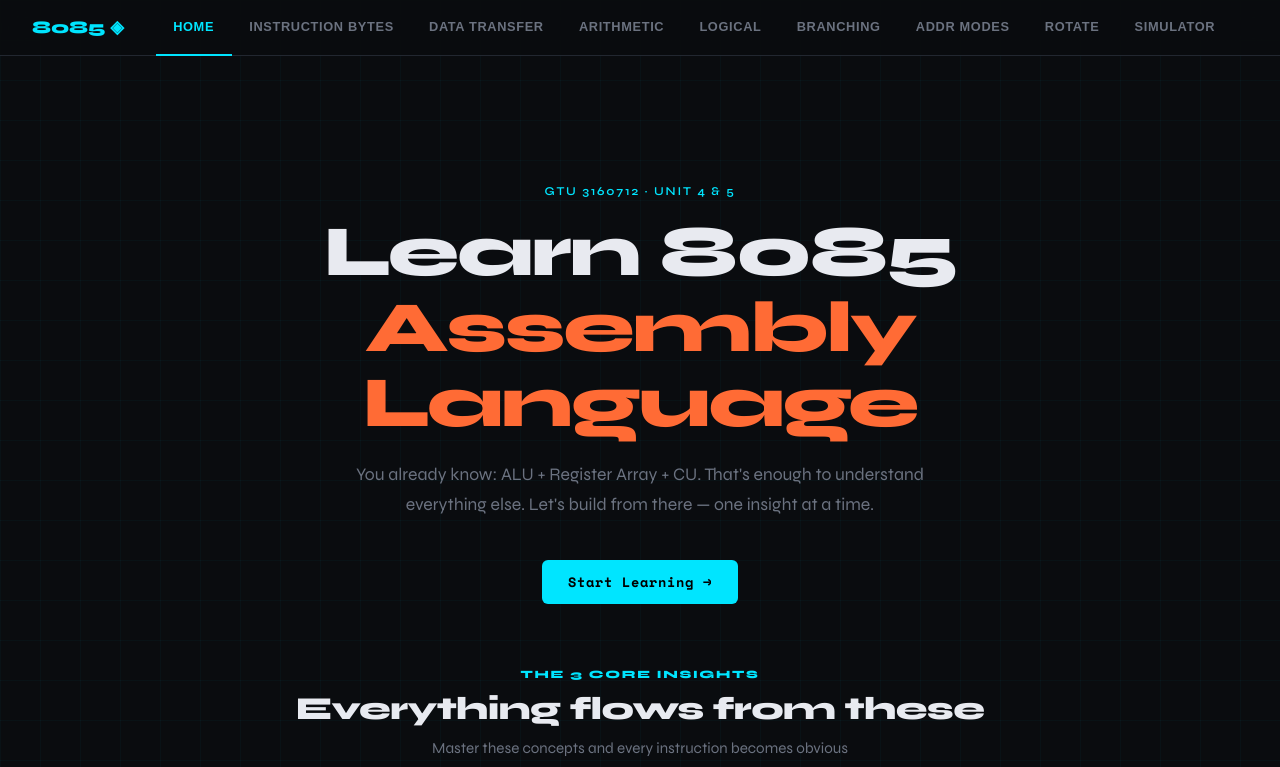
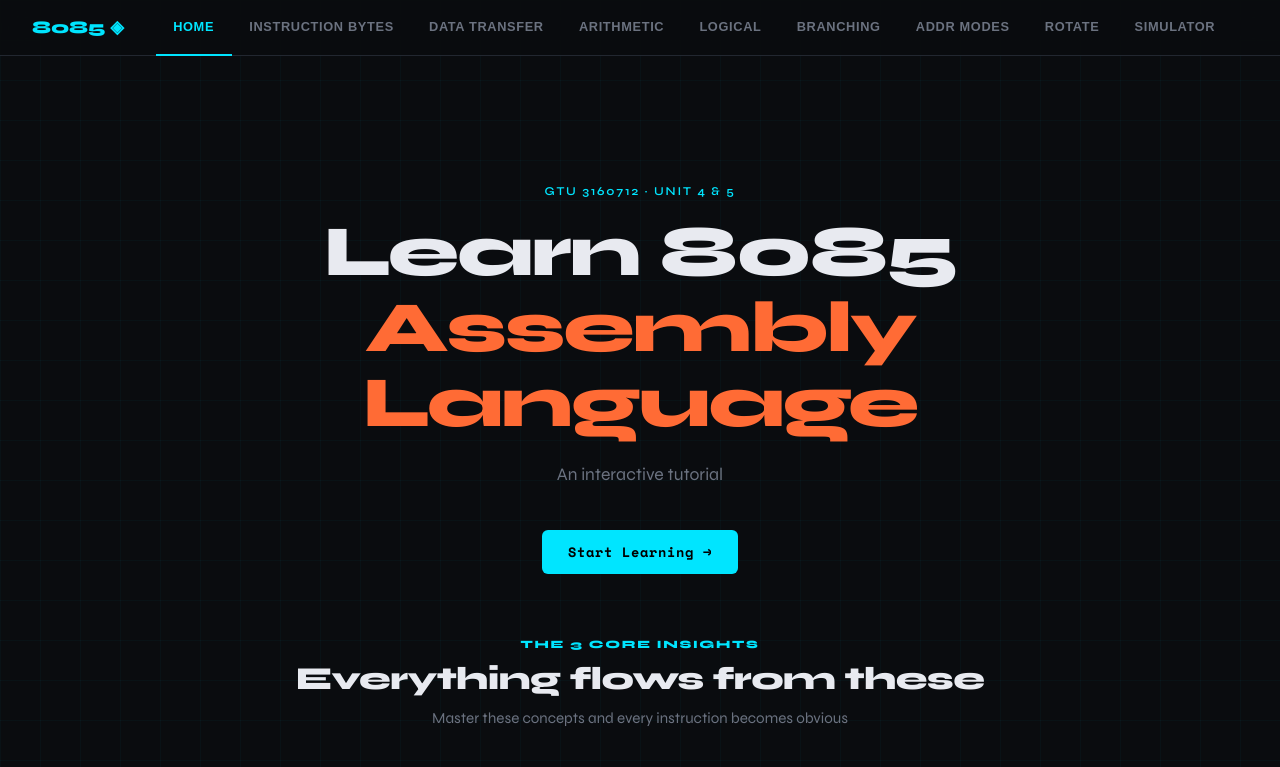
Before and after one commit to wsujal/wsujal.github.io, a plain HTML site: page 8085_learn.html in a window 1280 px wide. Shown: the top 767 px of the page. Drawn offline with nearby package versions, Linux system fonts and the light colour scheme.

Commit message:
Update 8085_learn.html

```diff
--- a/8085_learn.html
+++ b/8085_learn.html
@@ -671,7 +671,7 @@
   <div class="hero">
     <div class="hero-label">GTU 3160712 · Unit 4 & 5</div>
     <h1>Learn 8085<br><span>Assembly Language</span></h1>
-    <p>You already know: ALU + Register Array + CU. That's enough to understand everything else. Let's build from there — one insight at a time.</p>
+    <p>An interactive tutorial </p>
     <button class="btn btn-primary" onclick="showSection('bytes')">Start Learning →</button>
   </div>
 
@@ -1905,4 +1905,5 @@ function filterCheat(q) {
 initRotate();
 </script>
 </body>
+
 </html>
```
